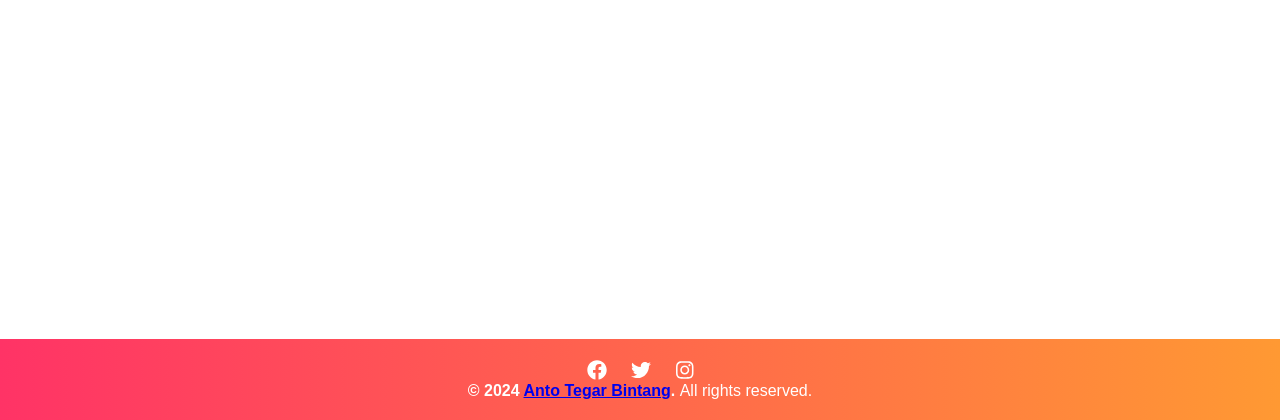
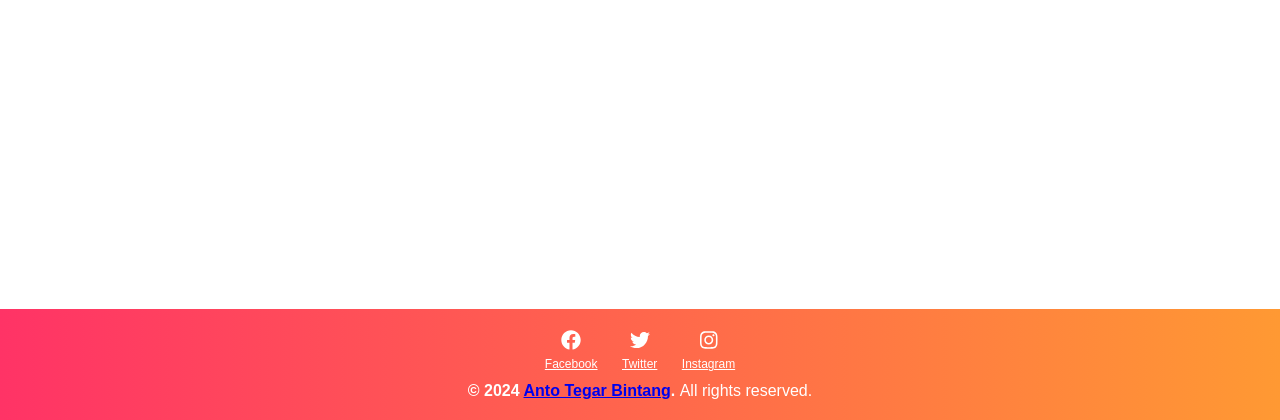
Before and after one commit to Sarjimaxwin/Aplikasi-Pengiriman-Barangs, a PHP site: page /footer.php in a window 1280 px wide. Shown: the part 380-800 px from the top of the page. Run offline with PHP 8.4, Linux system fonts and the light colour scheme.

Commit message:
nambah animasi.php

```diff
--- a/footer.php
+++ b/footer.php
@@ -22,23 +22,41 @@
             bottom: 0;
             width: 100%;
         }
+        .social-icons {
+            margin-bottom: 10px;
+        }
         .social-icons a {
             color: white;
             margin: 0 10px;
             font-size: 20px;
+            display: inline-block;
             transition: transform 0.3s ease;
         }
         .social-icons a:hover {
             transform: scale(1.2);
+        }
+        .social-icons .icon-label {
+            display: block;
+            font-size: 12px;
+            margin-top: 5px;
         }
     </style>
 </head>
 <body>
     <footer class="app-footer">
         <div class="social-icons">
-            <a href="https://facebook.com/antotegarbintang" target="_blank"><i class="fab fa-facebook"></i></a>
-            <a href="https://twitter.com/antotegarbintang" target="_blank"><i class="fab fa-twitter"></i></a>
-            <a href="https://instagram.com/antotegarbintang" target="_blank"><i class="fab fa-instagram"></i></a>
+            <a href="https://facebook.com/antotegarbintang" target="_blank">
+                <i class="fab fa-facebook"></i>
+                <span class="icon-label">Facebook</span>
+            </a>
+            <a href="https://twitter.com/antotegarbintang" target="_blank">
+                <i class="fab fa-twitter"></i>
+                <span class="icon-label">Twitter</span>
+            </a>
+            <a href="https://instagram.com/antotegarbintang" target="_blank">
+                <i class="fab fa-instagram"></i>
+                <span class="icon-label">Instagram</span>
+            </a>
         </div>
         <b>
             <span>&copy; 2024 </span>
```
